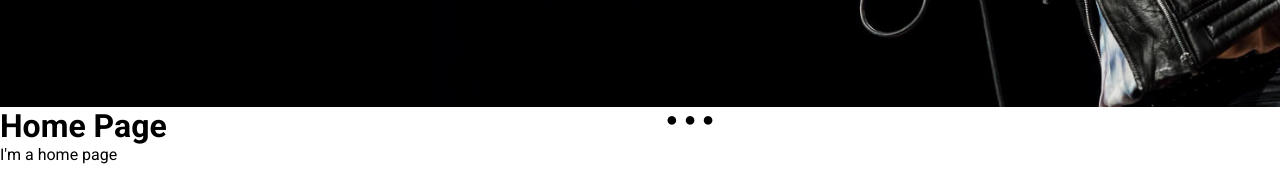
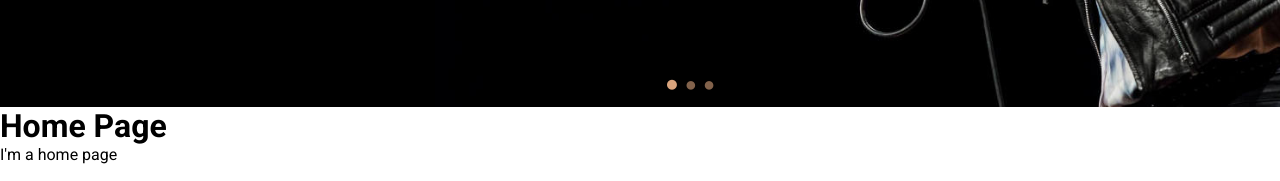
Before and after one commit to Cap0n3/VoiceUp, a React (Create React App) app: page / in a window 1280 px wide. Shown: the part 573-754 px from the top of the page. Built offline with nearby package versions, Linux system fonts and the light colour scheme.

Commit message:
Added dot navigation for slides

```diff
--- a/src/components/ImageSlider/ImageSlider.js
+++ b/src/components/ImageSlider/ImageSlider.js
@@ -1,5 +1,5 @@
 import React, { useEffect, useState, useContext } from 'react';
-import { SliderWrapper, Slide, BoxWrapper, TextBox, LeftArrow, RightArrow } from './ImageSlider.style';
+import { SliderWrapper, Slide, BoxWrapper, TextBox, LeftArrow, RightArrow, DotWrapper, Dot } from './ImageSlider.style';
 import { BsArrowLeftCircle, BsArrowRightCircle } from 'react-icons/bs';
 import { ScreenContext } from '../../contexts/screenContext';
 
@@ -7,17 +7,6 @@ const iconStyle = {
     fontSize: "0.7em",
     fill: "white"
 }
-
-const dotsContainerStyles = {
-    display: "flex",
-    justifyContent: "center",
-};
-
-const dotStyle = {
-    margin: "0 3px",
-    cursor: "pointer",
-    fontSize: "20px",
-};
 
 const ImageSlider = ({slides, transitionTime}) => {
     const screenSize = useContext(ScreenContext);
@@ -96,13 +85,13 @@ const ImageSlider = ({slides, transitionTime}) => {
                     <p>{slides[currentIndex].description}</p>
                 </TextBox>
             </BoxWrapper>
-            <div style={dotsContainerStyles}>
+            <DotWrapper>
                 {slides.map((slide, slideIndex) => (
-                    <div style={dotStyle} key={slideIndex} onClick={() => goToSlide(slideIndex)}>
+                    <Dot key={slideIndex} className={(slideIndex === currentIndex) ? "active" : "inactive" } onClick={() => goToSlide(slideIndex)}>
                         ●
-                    </div>
+                    </Dot>
                 ))}
-            </div>
+            </DotWrapper>
         </SliderWrapper>
     );
 }
--- a/src/components/ImageSlider/ImageSlider.style.js
+++ b/src/components/ImageSlider/ImageSlider.style.js
@@ -131,3 +131,30 @@ export const RightArrow = styled.div`
         font-size: 30px;
     }
 `;
+
+export const DotWrapper = styled.div`
+    position: absolute;
+    bottom: 10px;
+    left: 50%;
+    right: 50%;
+    display: flex;
+    align-items: center;
+    justify-content: center;
+`;
+
+export const Dot = styled.div`
+    margin: 0 3px;
+    cursor: pointer;
+
+    &.active {
+        color: ${VoiceUpColors.gold};
+        font-size: 23px;
+    }
+
+    &.inactive {
+        color: ${VoiceUpColors.gold};
+        opacity: 0.6;
+        font-size: 20px;
+    }
+
+`;
```
